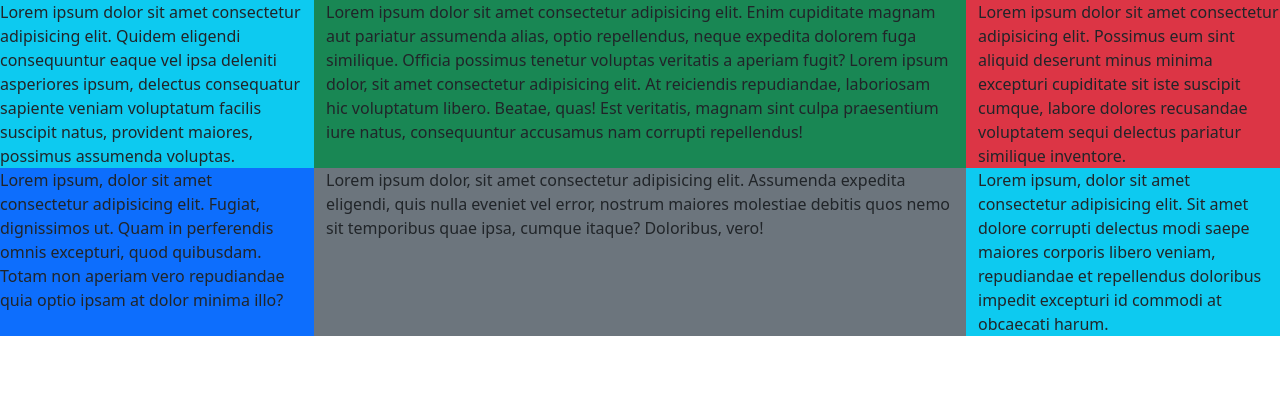
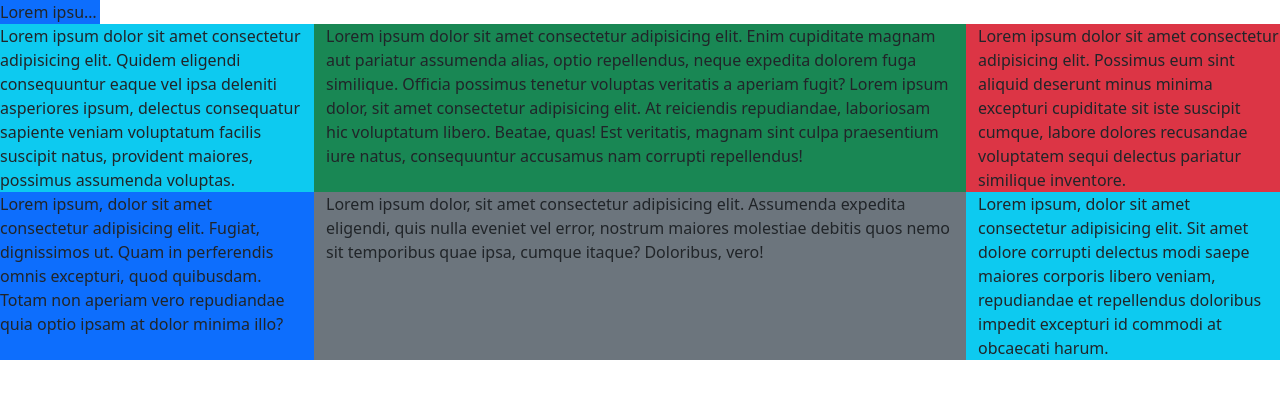
Before and after one commit to kodecdac/advday1, a React (Create React App) app: page / in a window 1280 px wide. Shown: the top 398 px of the page. Built offline with nearby package versions, Linux system fonts and the light colour scheme.

Commit message:
text-truncate.

```diff
--- a/src/App.js
+++ b/src/App.js
@@ -3,6 +3,13 @@ import { Col, Row } from "react-bootstrap";
 function App() {
   return (
     <div>
+      <div
+        className="bg-primary text-light text-nowrap text-dark text-truncate"
+        style={{ width: "100px" }}
+      >
+        Lorem ipsum dolor sit amet.
+      </div>
+
       <Row>
         <Col md={3} className="d-none d-md-block bg-info">
           Lorem ipsum dolor sit amet consectetur adipisicing elit. Quidem
```
